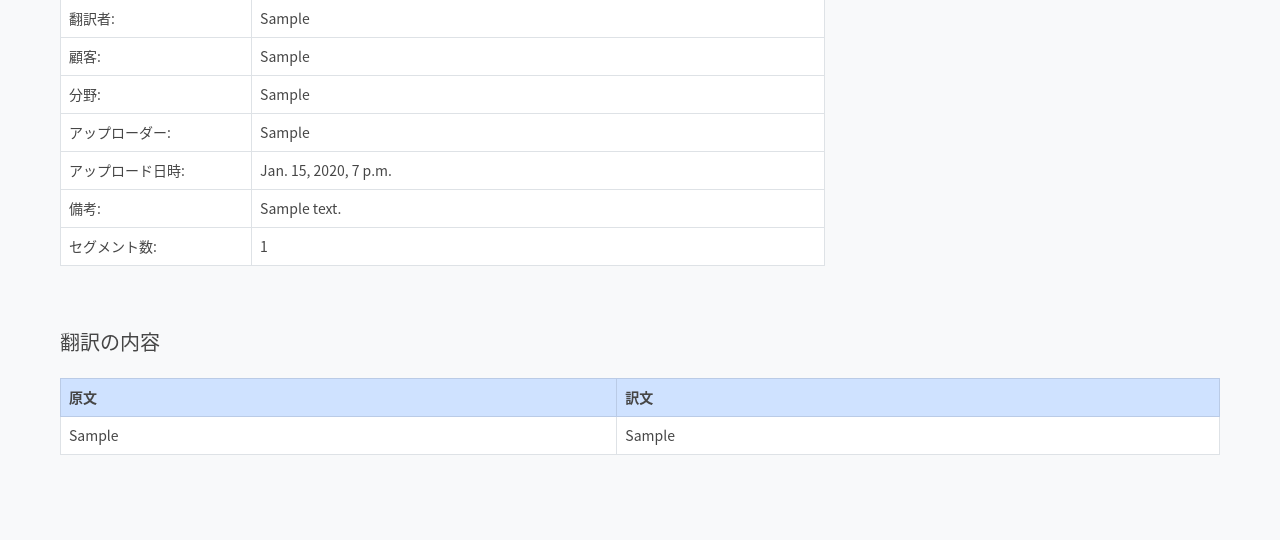
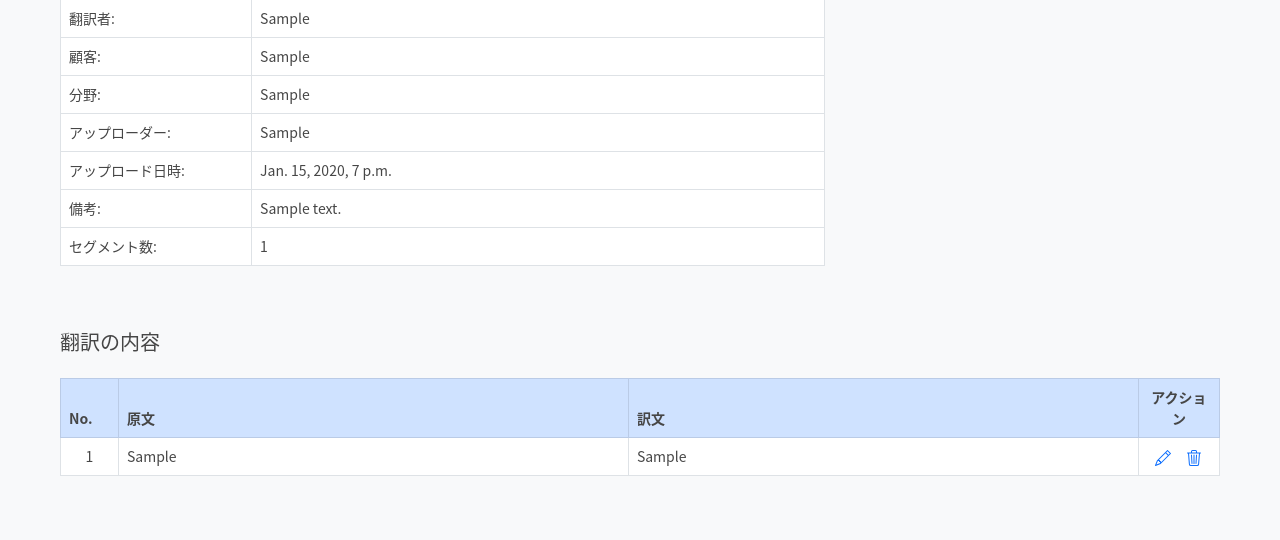
Before and after one commit to 4ka0/honyaku_archive, a Django app: page /translation/1/ in a window 1280 px wide. Shown: the part 291-831 px from the top of the page. Before the commit the page ends 746 px from the top, so only its background shows below. Run offline with Django 3.2, Linux system fonts and the light colour scheme; a user stored in the database is signed in; tables that the repository leaves empty hold one stand-in row (values such as "Sample post"); parts of the project's set-up code (start-up, migrations or seed data) failed here and were passed over; some libraries are stand-ins or nearby versions.

Commit message:
Template update

```diff
--- /dev/null
+++ b/templates/_segment_action_buttons.html
@@ -0,0 +1,13 @@
+<!-- Edit button -->
+<a href="{% url 'segment_update' item.pk %}?previous_url={{ request.get_full_path|urlencode }}" class="table-icons first-icon">
+    <svg xmlns="http://www.w3.org/2000/svg" width="16" height="16" fill="currentColor" class="bi bi-pencil" viewBox="0 0 16 16">
+        <path d="M12.146.146a.5.5 0 0 1 .708 0l3 3a.5.5 0 0 1 0 .708l-10 10a.5.5 0 0 1-.168.11l-5 2a.5.5 0 0 1-.65-.65l2-5a.5.5 0 0 1 .11-.168l10-10zM11.207 2.5 13.5 4.793 14.793 3.5 12.5 1.207 11.207 2.5zm1.586 3L10.5 3.207 4 9.707V10h.5a.5.5 0 0 1 .5.5v.5h.5a.5.5 0 0 1 .5.5v.5h.293l6.5-6.5zm-9.761 5.175-.106.106-1.528 3.821 3.821-1.528.106-.106A.5.5 0 0 1 5 12.5V12h-.5a.5.5 0 0 1-.5-.5V11h-.5a.5.5 0 0 1-.468-.325z"/>
+    </svg>
+</a>
+
+<!-- Delete button -->
+<a href="{% url 'segment_delete' item.pk %}?previous_url={{ request.get_full_path|urlencode }}" class="table-icons">
+    <svg xmlns="http://www.w3.org/2000/svg" width="16" height="16" fill="currentColor" class="bi bi-trash3" viewBox="0 0 16 16">
+        <path d="M6.5 1h3a.5.5 0 0 1 .5.5v1H6v-1a.5.5 0 0 1 .5-.5ZM11 2.5v-1A1.5 1.5 0 0 0 9.5 0h-3A1.5 1.5 0 0 0 5 1.5v1H2.506a.58.58 0 0 0-.01 0H1.5a.5.5 0 0 0 0 1h.538l.853 10.66A2 2 0 0 0 4.885 16h6.23a2 2 0 0 0 1.994-1.84l.853-10.66h.538a.5.5 0 0 0 0-1h-.995a.59.59 0 0 0-.01 0H11Zm1.958 1-.846 10.58a1 1 0 0 1-.997.92h-6.23a1 1 0 0 1-.997-.92L3.042 3.5h9.916Zm-7.487 1a.5.5 0 0 1 .528.47l.5 8.5a.5.5 0 0 1-.998.06L5 5.03a.5.5 0 0 1 .47-.53Zm5.058 0a.5.5 0 0 1 .47.53l-.5 8.5a.5.5 0 1 1-.998-.06l.5-8.5a.5.5 0 0 1 .528-.47ZM8 4.5a.5.5 0 0 1 .5.5v8.5a.5.5 0 0 1-1 0V5a.5.5 0 0 1 .5-.5Z"/>
+    </svg>
+</a>
--- /dev/null
+++ b/templates/_translation_content_table.html
@@ -0,0 +1,48 @@
+<table class="table table-bordered table-hover font-14">
+
+    <thead class="table-primary">
+        <tr>
+        <th scope="col" style="width: 5%">No.</th>
+        <th scope="col" style="width: 44%">原文</th>
+        <th scope="col" style="width: 44%">訳文</th>
+        <th scope="col" class="col-center-align" style="width: 7%">アクション</th>
+        </tr>
+    </thead>
+
+    <tbody class="table-body-bg">
+
+        {% for item in object.segments.all %}
+
+            <tr>
+
+                <td class="col-center-align">{{ forloop.counter }}</td>
+
+                <td>
+                    {% if item.source %}
+                        {{ item.source }}
+                    {% else %}
+                        <span class="table-muted-text">（原文なし）</span>
+                    {% endif %}
+                </td>
+
+                <td>
+                    {% if item.target %}
+                        {{ item.target }}
+                    {% else %}
+                        <span class="table-muted-text">（訳文なし）</span>
+                    {% endif %}
+                </td>
+
+                <td class="col-center-align">
+
+                    {% include "_segment_action_buttons.html" %}
+
+                </td>
+
+            </tr>
+
+        {% endfor %}
+
+    </tbody>
+
+</table>
--- a/templates/translation_detail.html
+++ b/templates/translation_detail.html
@@ -91,46 +91,13 @@
         </div>
 
 
-        <!-- Glossary content table -->
+        <!-- Translation content table -->
 
         <br><br>
         <h5 class="mb-4">翻訳の内容</h5>
 
+        {% include "_translation_content_table.html" %}
 
-        <table class="table table-bordered table-hover font-14">
-
-            <thead class="table-primary">
-                <tr>
-                    <th scope="col" style="width: 48%">原文</th>
-                    <th scope="col" style="width: 52%">訳文</th>
-                </tr>
-            </thead>
-
-            <tbody class="table-body-bg">
-
-                {% for item in object.segments.all %}
-
-                    <tr>
-                        <td>
-                            {% if item.source %}
-                                {{ item.source }}
-                            {% else %}
-                                <span class="table-muted-text">（原文なし）</span>
-                            {% endif %}
-                        </td>
-                        <td>
-                            {% if item.target %}
-                                {{ item.target }}
-                            {% else %}
-                                <span class="table-muted-text">（訳文なし）</span>
-                            {% endif %}
-                        </td>
-                    </tr>
-
-                {% endfor %}
-
-            </tbody>
-        </table>
     </div>
 
 {% endblock %}
```
Also changed, not shown: templates/_entry_action_buttons.html (renamed from templates/_table_action_buttons.html, +0 -9 lines), templates/_glossary_content_table.html (+7 -5 lines), templates/search_results.html (+11 -16 lines).
